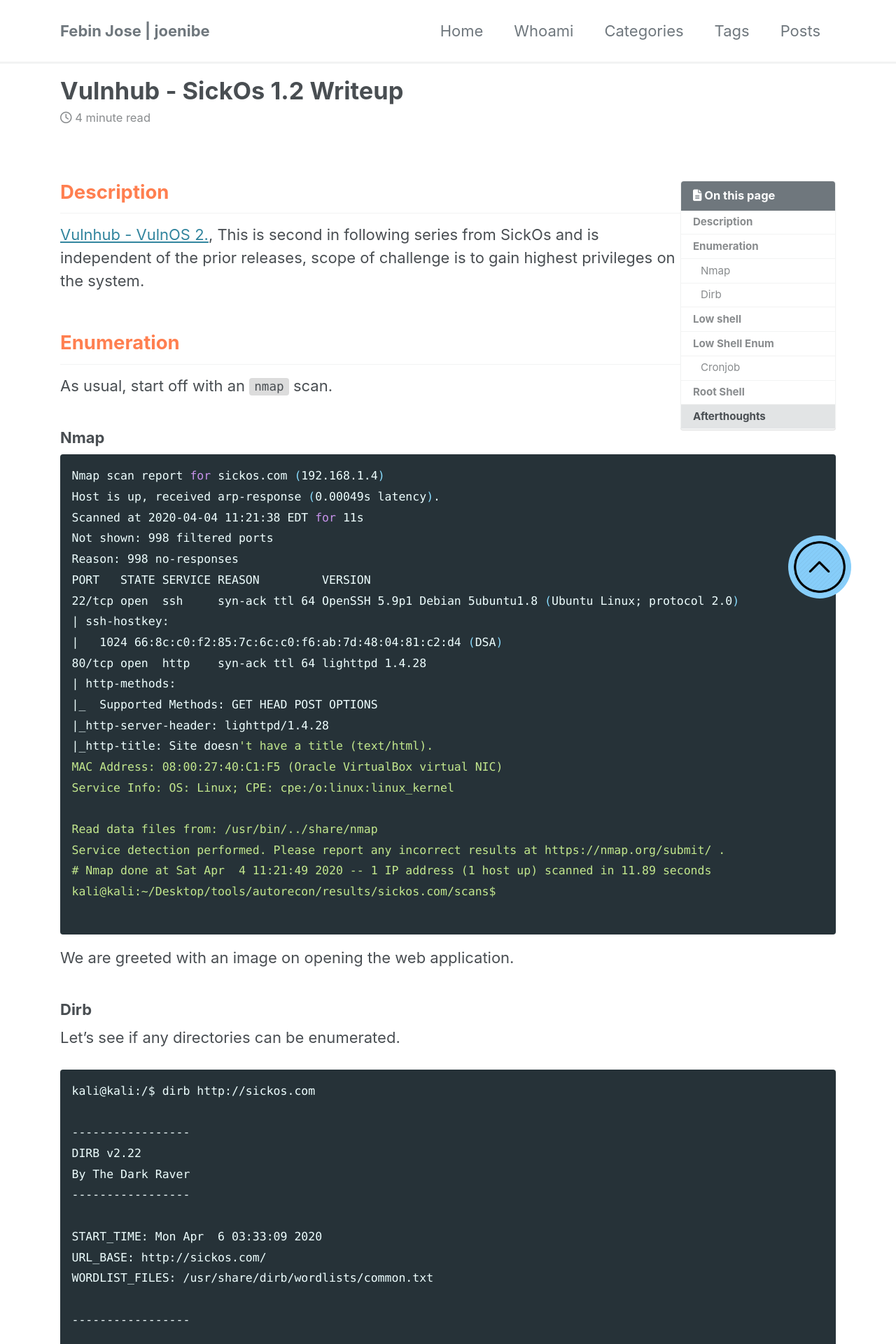
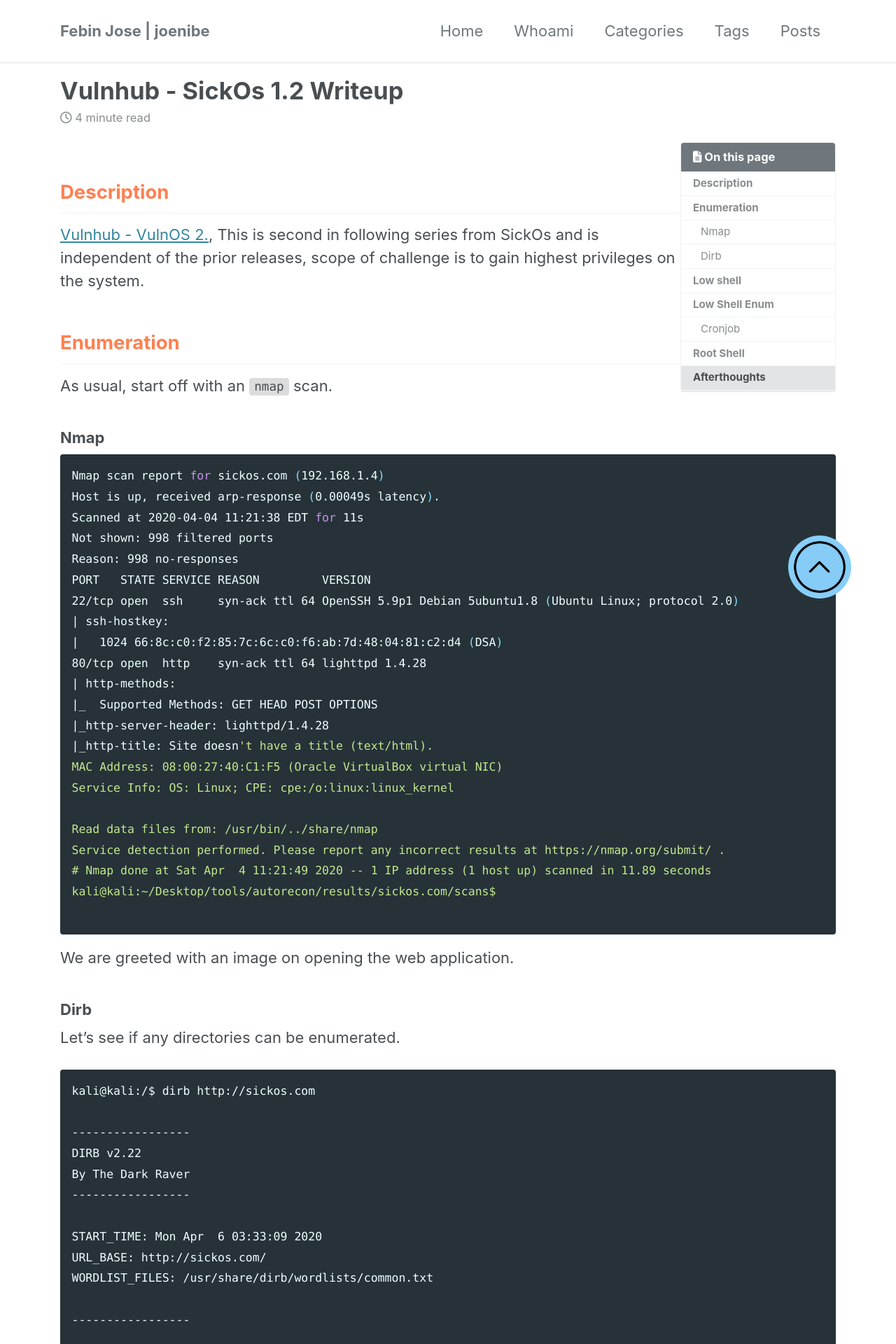
Before and after one commit to JoeNibe/JoeNibe.github.io, a Jekyll site: the page built from _posts/vulnhub/2020-04-05-sickos1.2.md, in a window 1280 px wide. Shown: the top 1920 px of the page at 70% size. Built offline with Jekyll 4.4.1, drawn with Linux system fonts in a browser that asks for light colours; cached includes are drawn as plain includes; nearby versions of some CDN libraries.

Commit message:
Update single_c.html

```diff
--- a/_layouts/single_c.html
+++ b/_layouts/single_c.html
@@ -35,7 +35,7 @@
 
       <section class="page__content" itemprop="text">
         {% if page.toc %}
-          <aside class="sidebar__right {% if page.toc_sticky %}sticky{% endif %}" style="float: right; width: 20%; padding-top: 5%">
+          <aside class="sidebar__right {% if page.toc_sticky %}sticky{% endif %}" style="float: right; width: 20%;">
             <nav class="toc">
               <header><h4 class="nav__title"><i class="fas fa-{{ page.toc_icon | default: 'file-alt' }}"></i> {{ page.toc_label | default: site.data.ui-text[site.locale].toc_label | default: "On this page" }}</h4></header>
               {% include toc.html sanitize=true html=content h_min=1 h_max=6 class="toc__menu" %}
```
